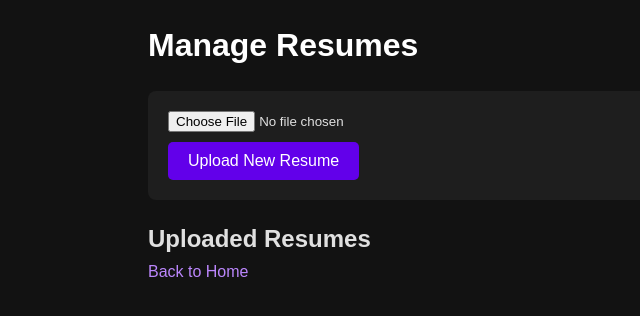
After one commit to UttU28/Dice-WebView, a Flask app: page /resumes in a window 1280 px wide. The commit adds this page. Shown: the top 316 px of the page, without its empty margins (0-640 px from the left). Run offline with Flask 3, Linux system fonts and the light colour scheme; the visitor is signed in with stand-in values (Sample User, id 1); data that the repository does not hold is empty.

Commit message:
THIS IS WORKING

```diff
--- a/app.py
+++ b/app.py
@@ -1,12 +1,13 @@
 # Main application file
 # app.py
 
-from flask import Flask, render_template, request, redirect, url_for, session, flash, jsonify
+from flask import Flask, render_template, request, redirect, url_for, session, flash, jsonify, send_from_directory
+from flask_bcrypt import Bcrypt
+from werkzeug.utils import secure_filename
 from config import AzureSQLConfig
-from flask_bcrypt import Bcrypt
 from utils.db_utils import *
 from utils.email_utils import sendOtpEmail
-import os, re
+import re, os
 import random
 
 # Initialize Flask app
@@ -15,6 +16,16 @@ app.config.from_object(AzureSQLConfig)
 
 # Initialize bcrypt for password hashing
 bcrypt = Bcrypt(app)
+
+
+# File upload settings
+UPLOAD_FOLDER = 'uploads'
+ALLOWED_EXTENSIONS = {'pdf', 'doc', 'docx'}
+app.config['UPLOAD_FOLDER'] = UPLOAD_FOLDER
+
+def allowed_file(filename):
+    return '.' in filename and filename.rsplit('.', 1)[1].lower() in ALLOWED_EXTENSIONS
+
 
 def update_html_content(description):
     keyWords = ['Snowflake', 'MongoDB', 'Azure VM']
@@ -29,51 +40,62 @@ def update_html_content(description):
     description = description.replace('\n \n', '\n').replace('\n', '<br>')
     return description
 
+# Routes
 
 # Home route
 @app.route('/')
 def index():
     if 'user' in session:
         jobData = loadJobsTill(session['lastView'])
-        # resumeData = getUsersResumes(session['email'])
-        resumeData = {1: 'AWS Utsav Chaudhary Resume.pdf', 2: 'Azure Utsav Chaudhary Resume.pdf', 3: 'DevOps SDE - Utsav Chaudhary.pdf', 4: 'GCP Utsav Chaudhary Resume.pdf', 5: 'GitHub Utsav Chaudhary Resume.pdf', 6: 'ML-DevOps Utsav Chaudhary Resume.pdf', 7: 'Utsav Chaudhary Resume-.pdf', 8: 'Utsav Chaudhary Resume.pdf'}
+        # Dummy resume data for demonstration
+        resumeData = {
+            1: 'AWS Utsav Chaudhary Resume.pdf', 2: 'Azure Utsav Chaudhary Resume.pdf',
+            3: 'DevOps SDE - Utsav Chaudhary.pdf', 4: 'GCP Utsav Chaudhary Resume.pdf',
+            5: 'GitHub Utsav Chaudhary Resume.pdf', 6: 'ML-DevOps Utsav Chaudhary Resume.pdf',
+            7: 'Utsav Chaudhary Resume-.pdf', 8: 'Utsav Chaudhary Resume.pdf'
+        }
+        resumeData = getUsersResumes(session['email'])
 
         if not jobData:
             return render_template("jobNotFound.html")
-        for i in range(len(jobData)): jobData[i]["description"] = update_html_content(jobData[i]["description"])
+        for job in jobData:
+            job["description"] = update_html_content(job["description"])
 
-        return render_template("index.html", jobData=jobData, resumeData=resumeData, pendingJobs=len(jobData))
-        #     return render_template('index.html', user=session['user'], jobData=jobData)
-        return render_template("jobNotFound.html")
+        return render_template("index.html", jobData=jobData, resumeData=resumeData, pendingJobs=len(jobData), user=session['user'])
+
     return redirect(url_for('login'))
 
+# Job Actions
 @app.route('/jobAccepted', methods=['POST'])
 def jobAccepted():
     jobID = request.form.get('jobID')
     selectedResume = request.form.get('selectedResume')
     lastView = request.form.get('lastView')
 
-    print(jobID, selectedResume, lastView)
     if jobID:
+        session['lastView'] = lastView
         addToApplyQueue(jobID, selectedResume, session['email'])
         updateLastView(session['email'], lastView)
         return jsonify(success=True)
+
     return jsonify(success=False), 400
 
 @app.route('/jobRejected', methods=['POST'])
 def jobRejected():
     lastView = request.form.get('lastView')
+
     if lastView:
+        session['lastView'] = lastView
         updateLastView(session['email'], lastView)
-        session['lastView'] = lastView
         return jsonify(success=True)
+
     return jsonify(success=False), 400
 
 @app.route('/noMoreJobs')
 def noMoreJobs():
     return render_template('jobNotFound.html')
 
-# Registration route
+# User Authentication
 @app.route('/register', methods=['GET', 'POST'])
 def register():
     if request.method == 'POST':
@@ -82,8 +104,7 @@ def register():
         password = request.form['password']
         hashedPassword = bcrypt.generate_password_hash(password).decode('utf-8')
 
-        existingUser = getUserByEmail(email)
-        if existingUser:
+        if getUserByEmail(email):
             error = 'Email already registered. Please log in.'
             return render_template('register.html', error=error, name=name, email=email)
 
@@ -93,8 +114,6 @@ def register():
 
     return render_template('register.html')
 
-
-# Login route
 @app.route('/login', methods=['GET', 'POST'])
 def login():
     if request.method == 'POST':
@@ -108,14 +127,11 @@ def login():
             session['lastView'] = user['last_view']
             return redirect(url_for('index'))
 
-        # If login fails, return to the login page with an error message
         error = 'Invalid email or password. Please try again.'
         return render_template('login.html', error=error, email=email)
 
     return render_template('login.html')
 
-
-# Logout route
 @app.route('/logout')
 def logout():
     session.pop('user', None)
@@ -123,7 +139,7 @@ def logout():
     flash('You have been logged out.', 'success')
     return redirect(url_for('login'))
 
-# Forgot password route
+# Password Recovery
 @app.route('/forgot-password', methods=['GET', 'POST'])
 def forgotPassword():
     if request.method == 'POST':
@@ -136,13 +152,12 @@ def forgotPassword():
             sendOtpEmail(email, otp)
             flash('An OTP has been sent to your email. Please check your inbox.', 'info')
             return redirect(url_for('resetPassword'))
+
         error = 'Email not found. Please try again.'
         return render_template('forgot_password.html', error=error, email=email)
 
     return render_template('forgot_password.html')
 
-
-# Reset password route
 @app.route('/reset-password', methods=['GET', 'POST'])
 def resetPassword():
     if request.method == 'POST':
@@ -161,5 +176,44 @@ def resetPassword():
 
     return render_template('reset_password.html')
 
+
+@app.route('/resumes', methods=['GET', 'POST'])
+def manageResume():
+    if 'user' not in session:
+        return redirect(url_for('login'))
+
+    email = session['email']
+
+    if request.method == 'POST':
+        if 'file' not in request.files:
+            flash('No file part', 'danger')
+            return redirect(request.url)
+
+        file = request.files['file']
+
+        if file.filename == '':
+            flash('No selected file', 'danger')
+            return redirect(request.url)
+
+        if file and allowed_file(file.filename):
+            filename = secure_filename(file.filename)
+            file_path = os.path.join(app.config['UPLOAD_FOLDER'], filename)
+            file.save(file_path)
+
+            # Add to database
+            addResumeToDatabase(filename, email)
+            flash('Resume uploaded successfully!', 'success')
+            return redirect(url_for('manageResume'))
+
+    resumes = getUsersResumes(email)
+    return render_template('manageResume.html', resumes=resumes)
+
+@app.route('/delete_resume/<int:resume_id>')
+def delete_resume(resume_id):
+    deleteResumeFromDatabase(resume_id)
+    flash('Resume deleted successfully!', 'success')
+    return redirect(url_for('manageResume'))
+
+
 if __name__ == '__main__':
-    app.run(debug=True)
+    app.run(debug=True, host="0.0.0.0", port=5000)
--- a/databse.sql
+++ b/databse.sql
@@ -16,17 +16,17 @@
 -- );
 
 -- Create resumeList table
--- CREATE TABLE resumeList (
---     resumeId INT PRIMARY KEY IDENTITY(1,1),
---     resumeName VARCHAR(255) NOT NULL,
---     email VARCHAR(255) NOT NULL
--- );
+CREATE TABLE resumeList (
+    resumeId INT PRIMARY KEY IDENTITY(1,1),
+    resumeName VARCHAR(255) NOT NULL,
+    email VARCHAR(255) NOT NULL
+);
 
--- -- Create applyQueue table
+-- Create applyQueue table
 -- CREATE TABLE applyQueue (
 --     id VARCHAR(36) NOT NULL,
 --     timeOfArrival BIGINT NOT NULL,
---     selectedResume INT,
+--     selectedResume VARCHAR(255) NOT NULL,
 --     email VARCHAR(255) NOT NULL
 -- );
 
--- a/sql.sql
+++ b/sql.sql
@@ -1,5 +1,9 @@
 -- SELECT * FROM allData;
+-- UPDATE users SET last_view = 940704000 WHERE email = 'utsavmaan28@gmail.com'
 SELECT * FROM applyQueue;
+SELECT * FROM resumeList;
+-- -- SELECT * FROM users;
 
--- DELETE FROM applyQueue;
--- DROP TABLE applyQueue;
+
+-- DELETE FROM resumeList;
+-- DROP TABLE resumeList;
--- a/static/css/index.css
+++ b/static/css/index.css
@@ -71,21 +71,21 @@ button {
     display: flex;
 }
 /* Deny button */
-#nope {
+#rejectBtn {
     width: 50%;
     background-color: red; /* Red background */
     color: white; /* White text */
 }
 
 /* Show Resume button */
-#love {
+#resumeBtn {
     width: 50%;
     background-color: white; /* White background */
     color: red; /* Red text */
 }
 
 /* Apply button */
-button[name="action"][value="apply"] {
+#acceptBtn {
     width: 100%;
     background-color: green; /* Green background */
     color: white; /* White text */
--- /dev/null
+++ b/static/css/resume.css
@@ -0,0 +1,105 @@
+/* Reset some default browser styles */
+* {
+    margin: 0;
+    padding: 0;
+    box-sizing: border-box;
+}
+
+/* General Body Styling */
+body {
+    font-family: Arial, sans-serif;
+    background-color: #121212; /* Dark background */
+    color: #e0e0e0; /* Light text color */
+    line-height: 1.6;
+}
+
+/* Container Styling */
+.container {
+    width: 80%;
+    margin: 0 auto;
+    padding: 20px;
+}
+
+/* Header Styling */
+h1 {
+    color: #ffffff; /* White color for headers */
+    margin-bottom: 20px;
+}
+
+/* Form Styling */
+form {
+    background-color: #1e1e1e; /* Darker background for form */
+    padding: 20px;
+    border-radius: 8px;
+    margin-bottom: 20px;
+}
+
+input[type="file"] {
+    display: block;
+    margin-bottom: 10px;
+}
+
+input[type="submit"] {
+    background-color: #6200ea; /* Purple background */
+    color: #ffffff; /* White text */
+    border: none;
+    padding: 10px 20px;
+    border-radius: 5px;
+    cursor: pointer;
+    font-size: 16px;
+}
+
+input[type="submit"]:hover {
+    background-color: #3700b3; /* Darker purple on hover */
+}
+
+/* List Styling */
+ul {
+    list-style: none;
+}
+
+ul li {
+    background-color: #1e1e1e; /* Darker background for list items */
+    margin: 10px 0;
+    padding: 15px;
+    border-radius: 5px;
+    display: flex;
+    justify-content: space-between;
+    align-items: center;
+}
+
+ul li a {
+    color: #ff5252; /* Red color for delete links */
+    text-decoration: none;
+    font-weight: bold;
+}
+
+ul li a:hover {
+    text-decoration: underline;
+}
+
+/* Links */
+a {
+    color: #bb86fc; /* Light purple for links */
+    text-decoration: none;
+}
+
+a:hover {
+    text-decoration: underline;
+}
+
+/* Responsive Design */
+@media (max-width: 768px) {
+    .container {
+        width: 95%;
+    }
+
+    form, ul li {
+        padding: 10px;
+    }
+
+    input[type="submit"] {
+        font-size: 14px;
+        padding: 8px 16px;
+    }
+}
--- /dev/null
+++ b/templates/manageResume.html
@@ -0,0 +1,29 @@
+<!DOCTYPE html>
+<html lang="en">
+<head>
+    <meta charset="UTF-8">
+    <meta name="viewport" content="width=device-width, initial-scale=1.0">
+    <title>Manage Resumes</title>
+    <link rel="stylesheet" href="{{ url_for('static', filename='css/resume.css') }}">
+</head>
+<body>
+    <div class="container">
+        <h1>Manage Resumes</h1>
+        <form action="{{ url_for('manageResume') }}" method="post" enctype="multipart/form-data">
+            <input type="file" name="file" accept=".pdf,.doc,.docx">
+            <input type="submit" value="Upload New Resume">
+        </form>
+
+        <h2>Uploaded Resumes</h2>
+        <ul>
+            {% for resume_id, resume_name in resumes.items() %}
+                <li>
+                    {{ resume_name }}
+                    <a href="{{ url_for('delete_resume', resume_id=resume_id) }}">Delete</a>
+                </li>
+            {% endfor %}
+        </ul>
+        <a href="{{ url_for('index') }}">Back to Home</a>
+    </div>
+</body>
+</html>
```
Also changed, not shown: templates/index.html (+18 -9 lines), utils/db_utils.py (+61 -25 lines), 3 other files.
